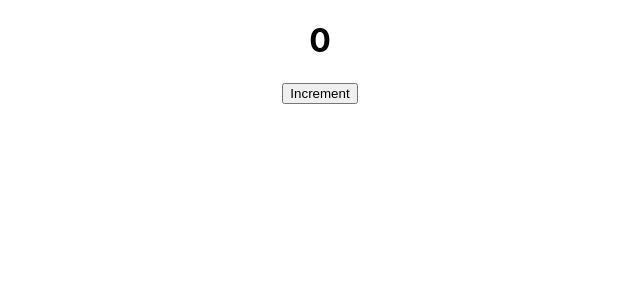
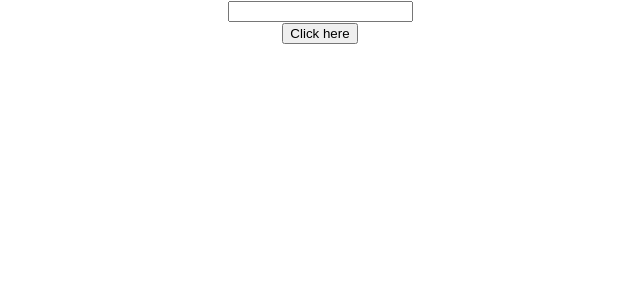
Before and after one commit to poojangit/React_Practice_folder, a React (Create React App) app in the folder react_basics/: page / in a window 1280 px wide. Shown: the top 300 px of the page, without its empty margins (320-960 px from the left). Built offline with nearby package versions, Linux system fonts and the light colour scheme.

Commit message:
[POOJA] Added : added a practice folder for ref, ref with class components, forwarding refs

```diff
--- a/react_basics/src/App.js
+++ b/react_basics/src/App.js
@@ -18,6 +18,9 @@ import LifecycleA from './components/LifecycleA';
 import Prac1 from './components/Prac1';
 import Prac2 from './components/Prac2';
 import Prac3 from './components/Prac3';
+import RefsDemo from './components/RefsDemo';
+import InputParentRef from './components/InputChildRef';
+import FRParentRef from './components/FRParentRef';
 
 
 class App extends Component {
@@ -46,7 +49,11 @@ render () {
 
       {/* <Prac1/> */}
       {/* <Prac2/> */}
-      <Prac3/>
+      {/* <Prac3/> */}
+      {/* <RefsDemo/> */}
+      {/* <InputParentRef/> */}
+      < FRParentRef/>
+
     </div>
   )
 }
--- /dev/null
+++ b/react_basics/src/components/FRChildRef.js
@@ -0,0 +1,11 @@
+import React from 'react';
+
+const FRChildRef = React.forwardRef((props, ref) => {
+  return (
+    <div>
+      <input type='ref' ref={ref}></input>
+    </div>
+  );
+})
+
+export default FRChildRef;
--- /dev/null
+++ b/react_basics/src/components/FRParentRef.js
@@ -0,0 +1,24 @@
+import React, { Component } from 'react';
+import FRChildRef from './FRChildRef';
+
+export class FRParentRef extends Component {
+  constructor(props) {
+    super(props)
+    this.inputRef = React.createRef()
+  }
+
+  clickHandler = () => {
+    this.inputRef.current.focus()
+  }
+
+  render() {
+    return (
+      <div>
+        <FRChildRef ref={this.inputRef}/>
+        <button onClick={this.clickHandler}>Click here</button>
+      </div>
+    );
+  }
+}
+
+export default FRParentRef;
--- /dev/null
+++ b/react_basics/src/components/InputChildRef.js
@@ -0,0 +1,24 @@
+import React, { Component } from 'react';
+
+export class InputChildRef extends Component {
+    constructor(props) {
+      super(props)
+
+     this.inputRef = React.createRef()
+    }
+
+    focusInput(){
+        this.inputRef.current.focus()
+    }
+
+  render() {
+    return (
+      <div>
+        <h1>Hello</h1>
+        <input type='text'ref = {this.inputRef}></input>
+      </div>
+    );
+  }
+}
+
+export default InputChildRef;
--- /dev/null
+++ b/react_basics/src/components/RefsDemo.js
@@ -0,0 +1,29 @@
+import React, { Component } from 'react';
+
+ class RefsDemo extends Component {
+    constructor(props) {
+      super(props)
+    this.inputRef = React.createRef()
+    }
+
+    componentDidMount() {
+        this.inputRef.current.focus()
+        console.log(this.inputRef);
+        console.log(this.inputRef.current);
+    }
+
+    clickHandler = () => {
+        alert(this.inputRef.current.value)
+    }
+  render() {
+    return (
+      <div>
+        <h2>Hello</h2>
+        <input type='text' ref = {this.inputRef}></input>
+        <button onClick={this.clickHandler}>submit</button>
+      </div>
+    );
+  }
+}
+
+export default RefsDemo;
```
Also changed, not shown: react_basics/src/components/InputParentRef.js (added, +25 -0 lines), react_basics/src/components/FRInput.js (added).
